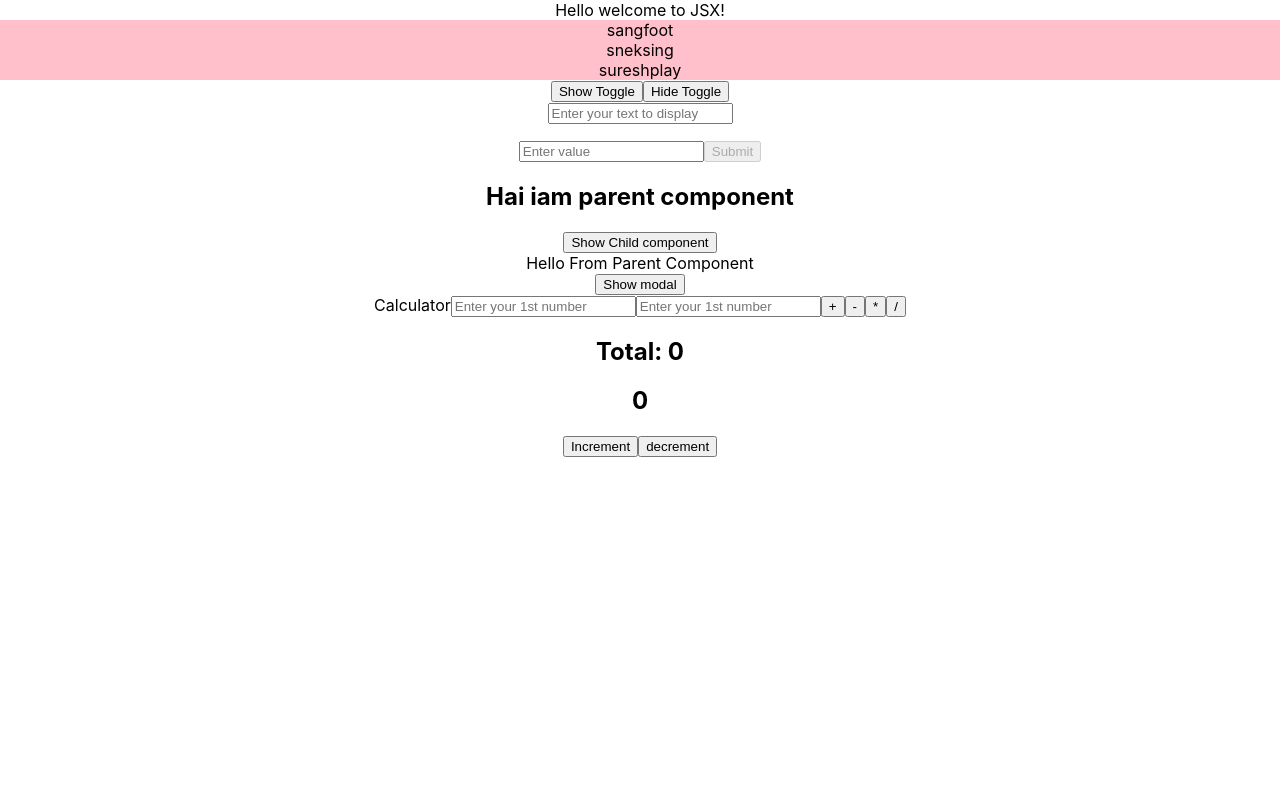
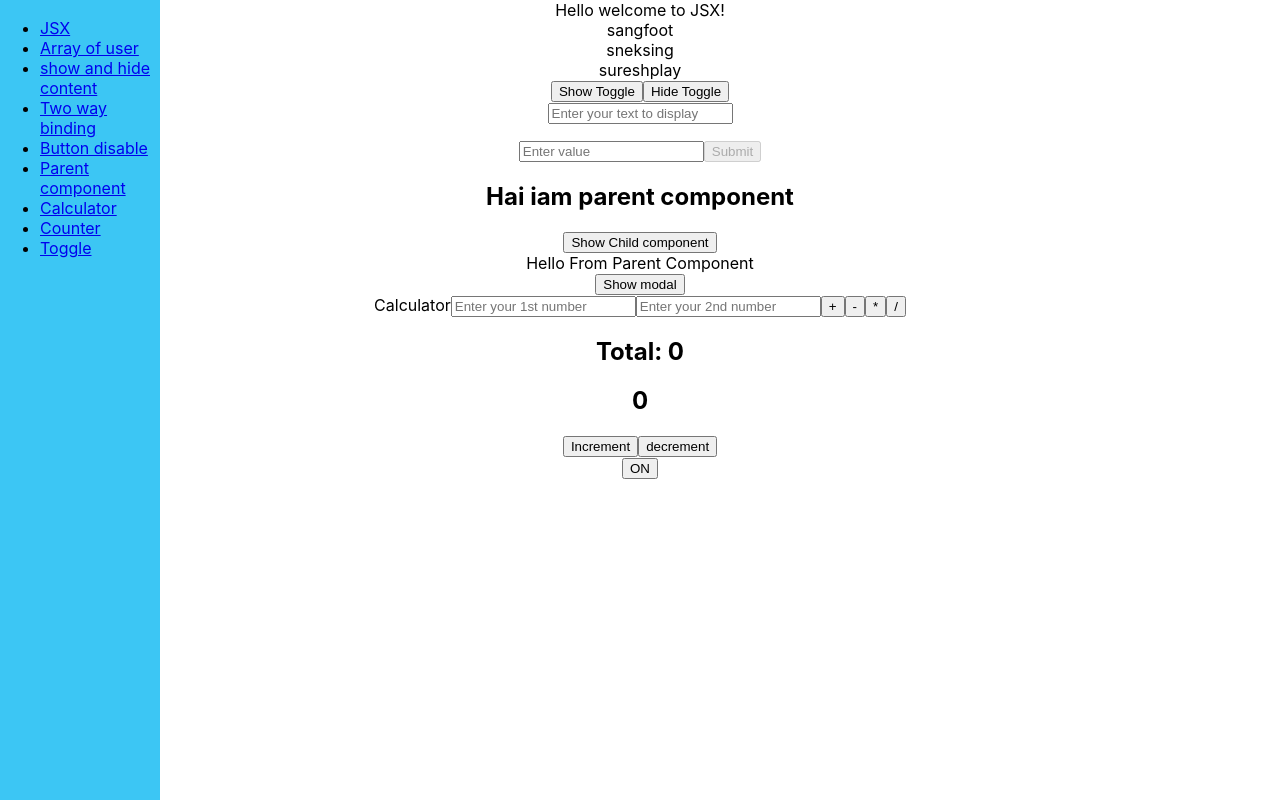
Before and after one commit to sangeetha2521/React-challenges, a React (Create React App) app in the folder react-basics/: page / in a window 1280 px wide. Built offline with nearby package versions, Linux system fonts and the light colour scheme.

Commit message:
Css and toggle button added

```diff
--- a/react-basics/src/App.css
+++ b/react-basics/src/App.css
@@ -1,5 +1,11 @@
 .App {
   text-align: center;
+  display: flex;
+  align-items: center;
+  flex-direction: column;
+  background-color: aliceblue;
+  height: 100%;
+  width: 100%;
 }
 
 .App-logo {
@@ -11,6 +17,29 @@
   .App-logo {
     animation: App-logo-spin infinite 20s linear;
   }
+}
+.App,
+.active {
+  height: 100%; /* Full-height: remove this if you want "auto" height */
+  width: 160px; /* Set the width of the sidebar */
+  position: fixed; /* Fixed Sidebar (stay in place on scroll) */
+  z-index: 1; /* Stay on top */
+  top: 0; /* Stay at the top */
+  left: 0;
+  background-color: rgb(60, 198, 244); /* Black */
+  overflow-x: hidden; /* Disable horizontal scroll */
+  padding-top: 2px;
+}
+.ui{
+  margin-top: 5px;
+}
+.inActive {
+  text-align: center;
+  display: contents;
+  margin-left: 400px;
+}
+.Sidebars {
+  width: 20%;
 }
 
 .App-header {
@@ -27,23 +56,27 @@
 .App-link {
   color: #61dafb;
 }
-
+.Sidebars h2 {
+  margin-top: 13px;
+}
 .User {
-  background: pink;
-  color: black;
+  display: flex;
+  flex-direction: column;
 }
-
+.li{
+  margin-top: 13px;
+}
 .Text {
-  color: #282c34,
+  color: #282c34;
 }
-.button{
+.button {
   opacity: 50;
 }
-.Parent{
+.Parent {
   width: 50;
   height: 40;
-  color:antiquewhite;
-  border:#282c34;
+  color: antiquewhite;
+  border: #282c34;
 }
 @keyframes App-logo-spin {
   from {
@@ -54,3 +87,11 @@
     transform: rotate(360deg);
   }
 }
+@media screen and (max-height: 450px) {
+  .Sidebars {
+    padding-top: 15px;
+  }
+}
+.contents{
+  text-align:center;
+}
--- a/react-basics/src/App.js
+++ b/react-basics/src/App.js
@@ -8,10 +8,55 @@ import ParantComponent from "./components/ParentComponent";
 import Parent from "./components/Dynamic-Parent";
 import Sum from "./components/Sum";
 import Counter from "./components/Counter";
+import Toggle from "./components/ToggleButton";
+import { useState } from "react";
+
+const navLinks = [
+  { url: "/about-us", name: "JSX" },
+  { url: "/projects", name: "Array of user" },
+  { url: "/services", name: "show and hide content" },
+  { url: "/", name: "Two way binding" },
+  { url: "/", name: "Button disable" },
+  { url: "/", name: "Parent component" },
+  { url: "/", name: "Calculator" },
+  { url: "/", name: "Counter" },
+  { url: "/", name: "Toggle" },
+];
 
 function App() {
+  const [open, setOpen] = useState(false);
+  const [style, setStyle] = useState("active");
+  const handleOnclick = () => {
+    switch (open) {
+      case true:
+        {
+          setOpen(true);
+          setStyle("active");
+        }
+        break;
+      case false:
+        {
+          setOpen(true);
+          setStyle("inActive");
+        }
+        break;
+    }
+  };
   return (
-    <div className="App">
+    <>
+      <div className="App"></div>
+      <div className="main">
+        <div className={style}>
+          <ul>
+            {navLinks.map(({ url, name }) => (
+              <li>
+                <a href={url}>{name}</a>
+              </li>
+            ))}
+          </ul>
+        </div>
+      </div>
+      <div className="contents">
         <Jsx />
         <Users />
         <HideContent />
@@ -21,7 +66,9 @@ function App() {
         <Parent />
         <Sum />
         <Counter />
+        <Toggle />
       </div>
+    </>
   );
 }
 
--- a/react-basics/src/components/Sum/index.js
+++ b/react-basics/src/components/Sum/index.js
@@ -27,7 +27,7 @@ const Sum = () => {
       ></input>
       <input
         type="text"
-        placeholder="Enter your 1st number"
+        placeholder="Enter your 2nd number"
         value={number2}
         onChange={(e) => setNumber2(+e.target.value)}
       ></input>
--- /dev/null
+++ b/react-basics/src/components/ToggleButton/index.js
@@ -0,0 +1,14 @@
+// challeng :When the button is on and it is clicked, it turns off and the text within it changes from ON to OFF and vice versa.
+//  Make use of component state for this challenge.
+
+import React, { useState } from "react";
+
+const Toggle = () => {
+  const [toggle, setToggle] = useState(true);
+  return (
+    <>
+      <button onClick={() => setToggle(!toggle)}>{toggle ? "ON" : "OFF"}</button>
+    </>
+  );
+};
+export default Toggle;
```
Lines whose indentation alone changed are shown as unchanged.
